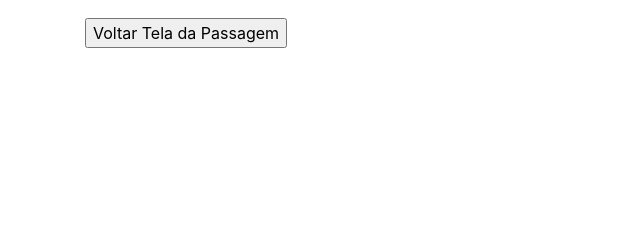
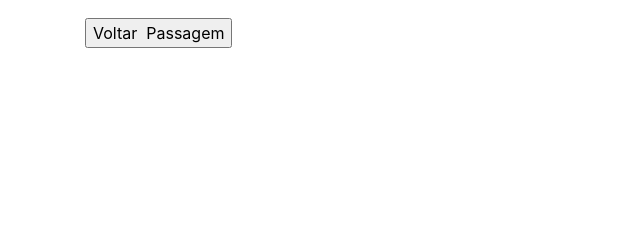
Before and after one commit to joartur/passagensAereas, a Django app: template passagens/templates/minha_consulta.html in a window 1280 px wide. Shown: the part 366-606 px from the top of the page, without its empty margins (0-640 px from the left). Run offline with Django 4.2, Linux system fonts and the light colour scheme; the template is opened without the code that fills it: values that come from a table or form of the project are taken from there, others are empty; some libraries are stand-ins or nearby versions.

Commit message:
PassagemArea

```diff
--- a/passagens/templates/minha_consulta.html
+++ b/passagens/templates/minha_consulta.html
@@ -11,6 +11,6 @@
 <p>Email: {{ pessoa_form.email.value }}</p>
 
 <form action="{% url 'index' %}">
-    <input type="submit" value="Voltar Tela da Passagem" />
+    <input type="submit" value="Voltar  Passagem" />
 </form>
 {% endblock %}
```
